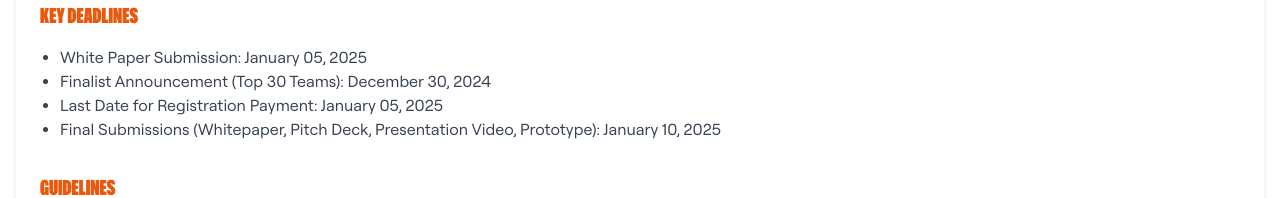
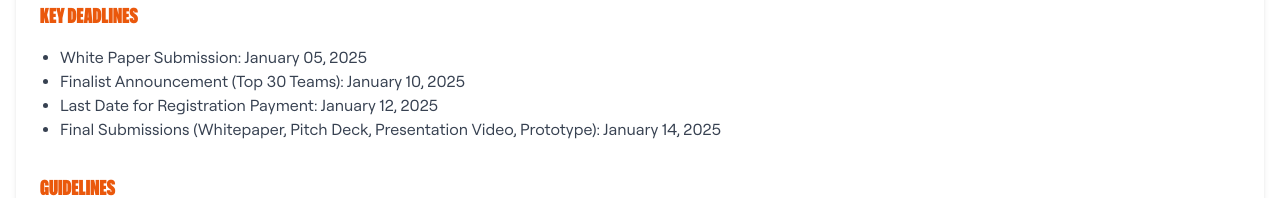
Before and after one commit to RuntimeError30/UIU-CSE-FEST-2025-Final-Repository, a React (Vite) app: page /blockchain in a window 1280 px wide. Shown: the part 566-764 px from the top of the page. Built offline with nearby package versions, Linux system fonts and the light colour scheme; a web font is replaced by a local one.

Commit message:
Event Timeline updated

```diff
--- a/src/components/Blockchain.jsx
+++ b/src/components/Blockchain.jsx
@@ -39,9 +39,9 @@ const Blockchain = () => {
           <h2 className="text-xl font-zentry font-semibold text-orange-600">Key Deadlines</h2>
           <ul className="list-disc pl-5 text-gray-700 mt-4">
             <li>White Paper Submission: <RegistrationDeadline/></li>
-            <li>Finalist Announcement (Top 30 Teams): December 30, 2024</li>
-            <li>Last Date for Registration Payment: January 05, 2025</li>
-            <li>Final Submissions (Whitepaper, Pitch Deck, Presentation Video, Prototype): January 10, 2025</li>
+            <li>Finalist Announcement (Top 30 Teams): January 10, 2025</li>
+            <li>Last Date for Registration Payment: January 12, 2025</li>
+            <li>Final Submissions (Whitepaper, Pitch Deck, Presentation Video, Prototype): January 14, 2025</li>
           </ul>
         </section>
 
--- a/src/components/Iupc.jsx
+++ b/src/components/Iupc.jsx
@@ -51,8 +51,8 @@ const Iupc = () => {
           <h2 className="text-xl font-zentry font-semibold text-orange-600">Event Timeline</h2>
           <ul className="list-disc pl-5 text-gray-700 mt-4">
             <li>Registration Closes: <RegistrationDeadline/></li>
-            <li>Shortlisted Teams Announcement: December 30, 2024</li>
-            <li>Last Date for Registration Payment: January 05, 2024</li>
+            <li>Shortlisted Teams Announcement: January 10, 2025</li>
+            <li>Last Date for Registration Payment: January 12, 2025</li>
             <li>Mock Contest: Friday, January 17, 2025</li>
             <li>Final Contest: Saturday, January 18, 2025</li>
           </ul>
```
